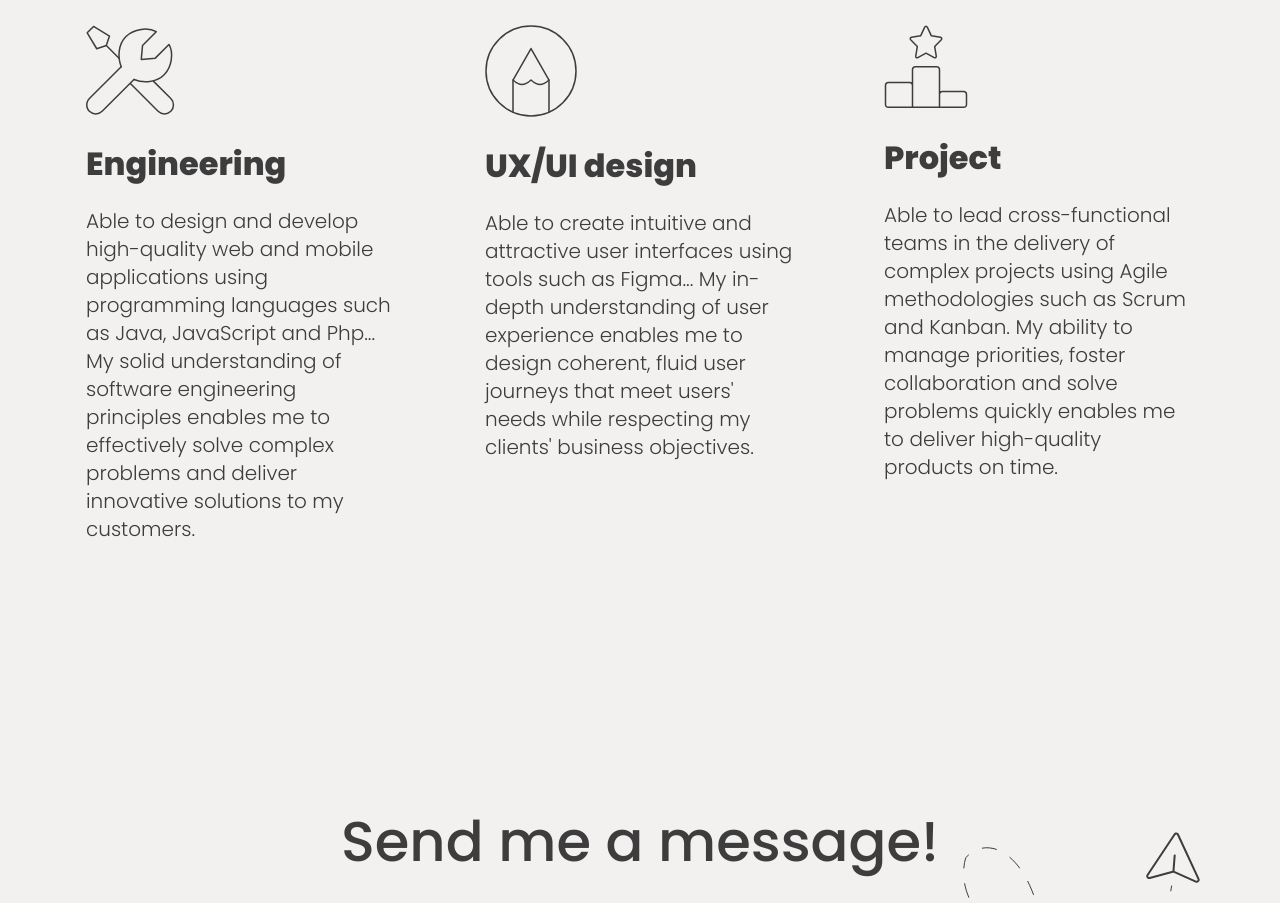
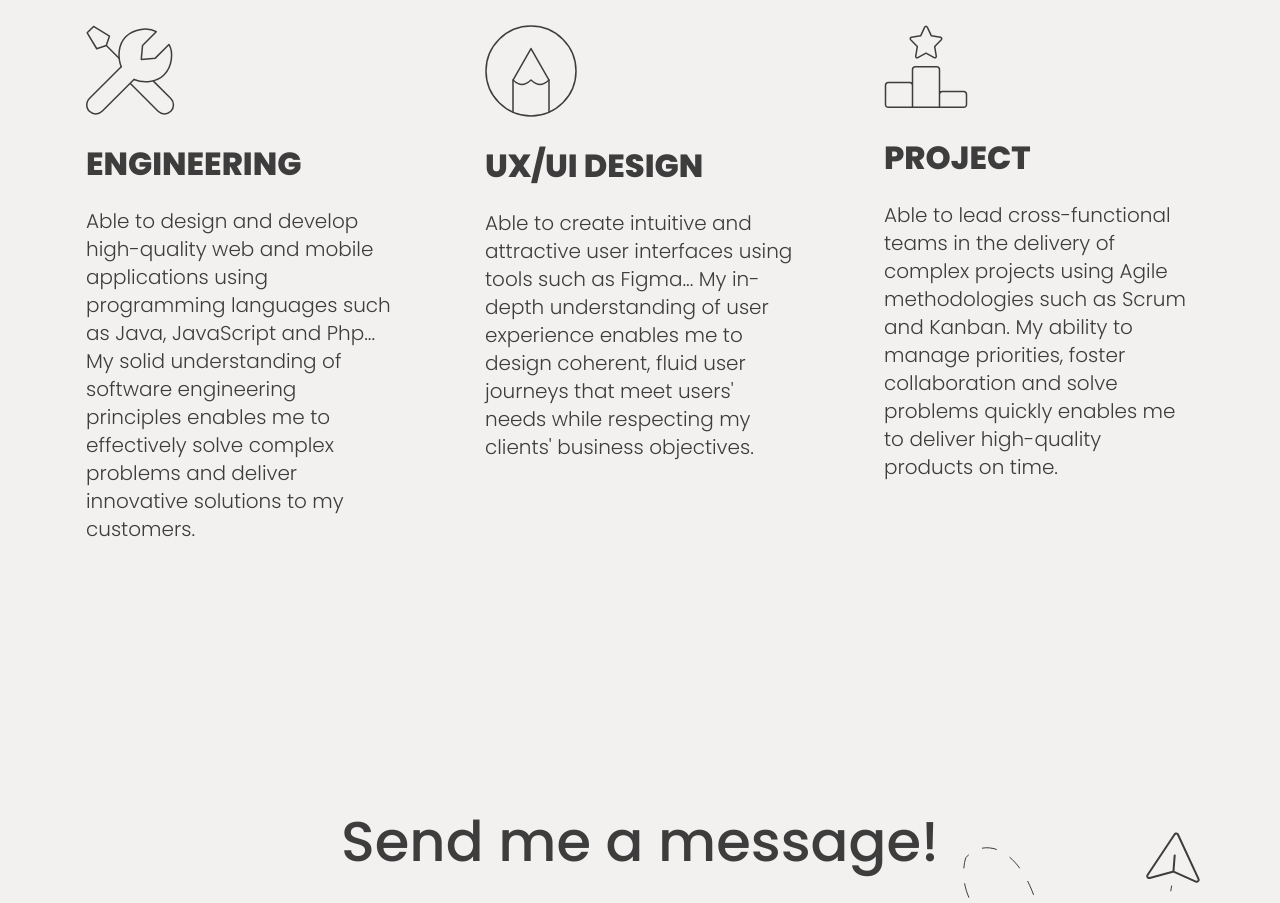
Before and after one commit to Randy-RM/portfolio-assani-beni-randy, a React (Vite) app: page / in a window 1280 px wide. Shown: the part 2100-3003 px from the top of the page. Built offline with nearby package versions, Linux system fonts and the light colour scheme.

Commit message:
refactor : capitalize h3 title on experience section

```diff
--- a/src/pages/frontoffice/home-page.tsx
+++ b/src/pages/frontoffice/home-page.tsx
@@ -302,7 +302,7 @@ const HomePage = (): JSX.Element => {
                         <img src={ToolsIcon} alt="Tools icon" />
                       </p>
                       <h3 className="h3 font-w-extra-bold margin-0">
-                        Engineering
+                        ENGINEERING
                       </h3>
                       <p>
                         {`
@@ -334,7 +334,7 @@ const HomePage = (): JSX.Element => {
                         <img src={DesignPencilIcon} alt="Design pencil icon" />
                       </p>
                       <h3 className="h3 font-w-extra-bold margin-0">
-                        UX/UI design
+                        UX/UI DESIGN
                       </h3>
                       <p>
                         {`
@@ -367,7 +367,7 @@ const HomePage = (): JSX.Element => {
                           alt="Leaderboard star icon"
                         />
                       </p>
-                      <h3 className="h3 font-w-extra-bold margin-0">Project</h3>
+                      <h3 className="h3 font-w-extra-bold margin-0">PROJECT</h3>
                       <p>
                         {`
                         Able to lead cross-functional teams in the delivery of
```
